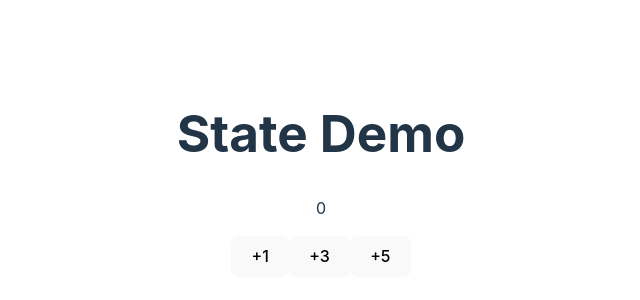
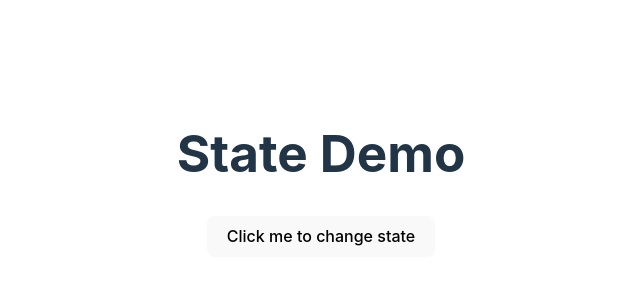
Before and after one commit to j3ffh95/react-app, a React (Vite) app in the folder state-demo/: page / in a window 1280 px wide. Shown: the part 226-526 px from the top of the page, without its empty margins (319-959 px from the left). Built offline with nearby package versions, Linux system fonts and the light colour scheme.

Commit message:
Render the Dumbo component

```diff
--- a/state-demo/src/App.jsx
+++ b/state-demo/src/App.jsx
@@ -3,12 +3,14 @@
 import viteLogo from "/vite.svg";
 import "./App.css";
 import Counter from "./Counter";
+import Dumbo from "./Dumbo";
 
 function App() {
   return (
     <>
       <h1>State Demo</h1>
-      <Counter />
+      {/* <Counter /> */}
+      <Dumbo />
     </>
   );
 }
```
